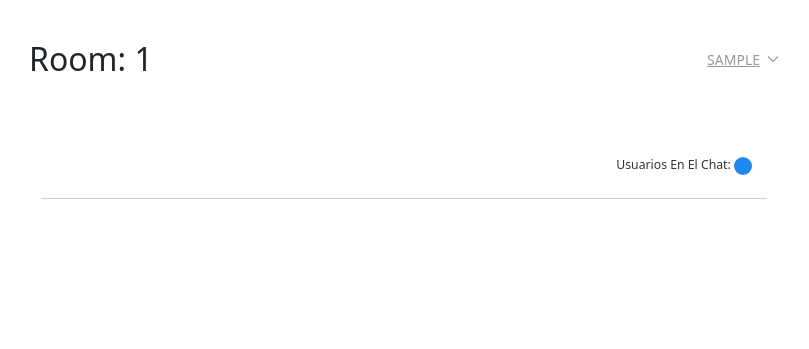
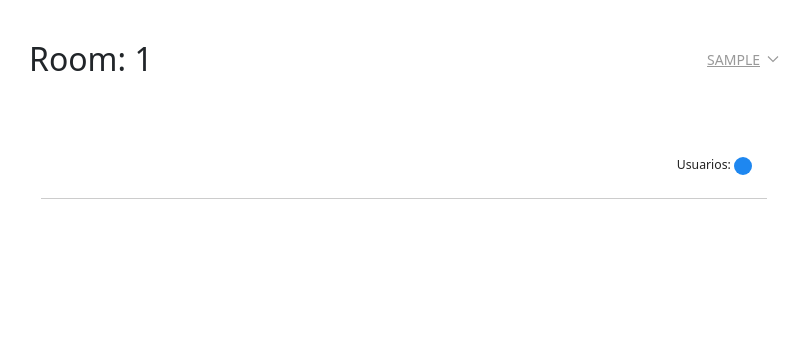
Before and after one commit to freddyB19/chatroom, a Flask app: page /chat-room/1 in a window 1280 px wide. Shown: the top 349 px of the page, without its empty margins (236-1045 px from the left). Run offline with Flask 3, Linux system fonts and the light colour scheme; the visitor is signed in with stand-in values (Sample User, id 1); parts of the project's set-up code (start-up, migrations or seed data) failed here and were passed over; some libraries are stand-ins or nearby versions.

Commit message:
style: cambiando estilo del mensaje notificacion-usuarios

```diff
--- a/templates/chat/chatroom.html
+++ b/templates/chat/chatroom.html
@@ -61,8 +61,8 @@
                                             </div>
                                             <div class="col-4">
                                             	<p id="notificacion-usuarios" class="uk-text-right">
-                                                    <small class="">
-                                                        usuarios en el chat:
+                                                    <small class="uk-text-secondary">
+                                                        Usuarios:
                                                         <span id="notificacion-usuarios-totales" class="uk-badge">
                                                         </span>
                                                     </small>
```
